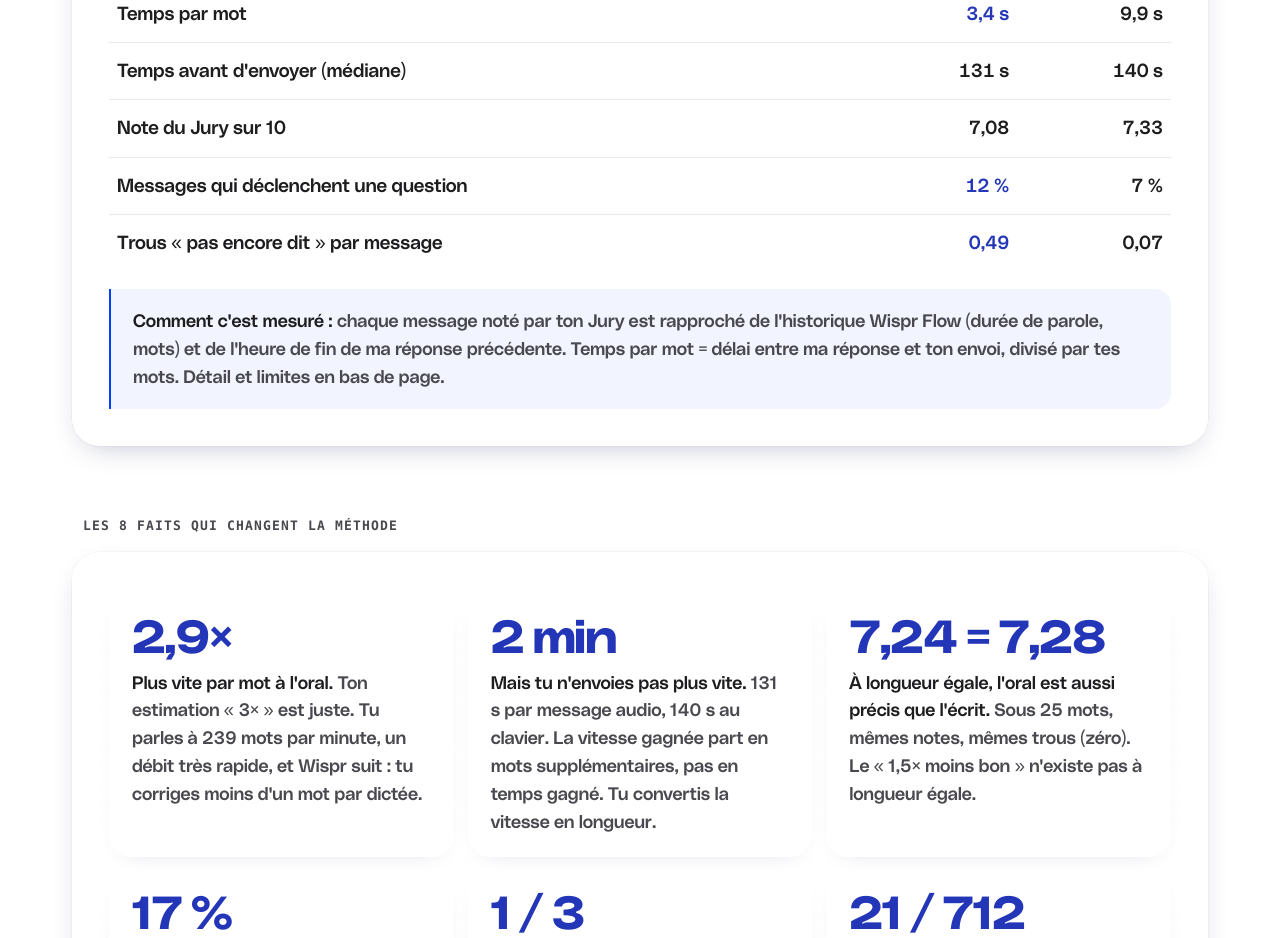
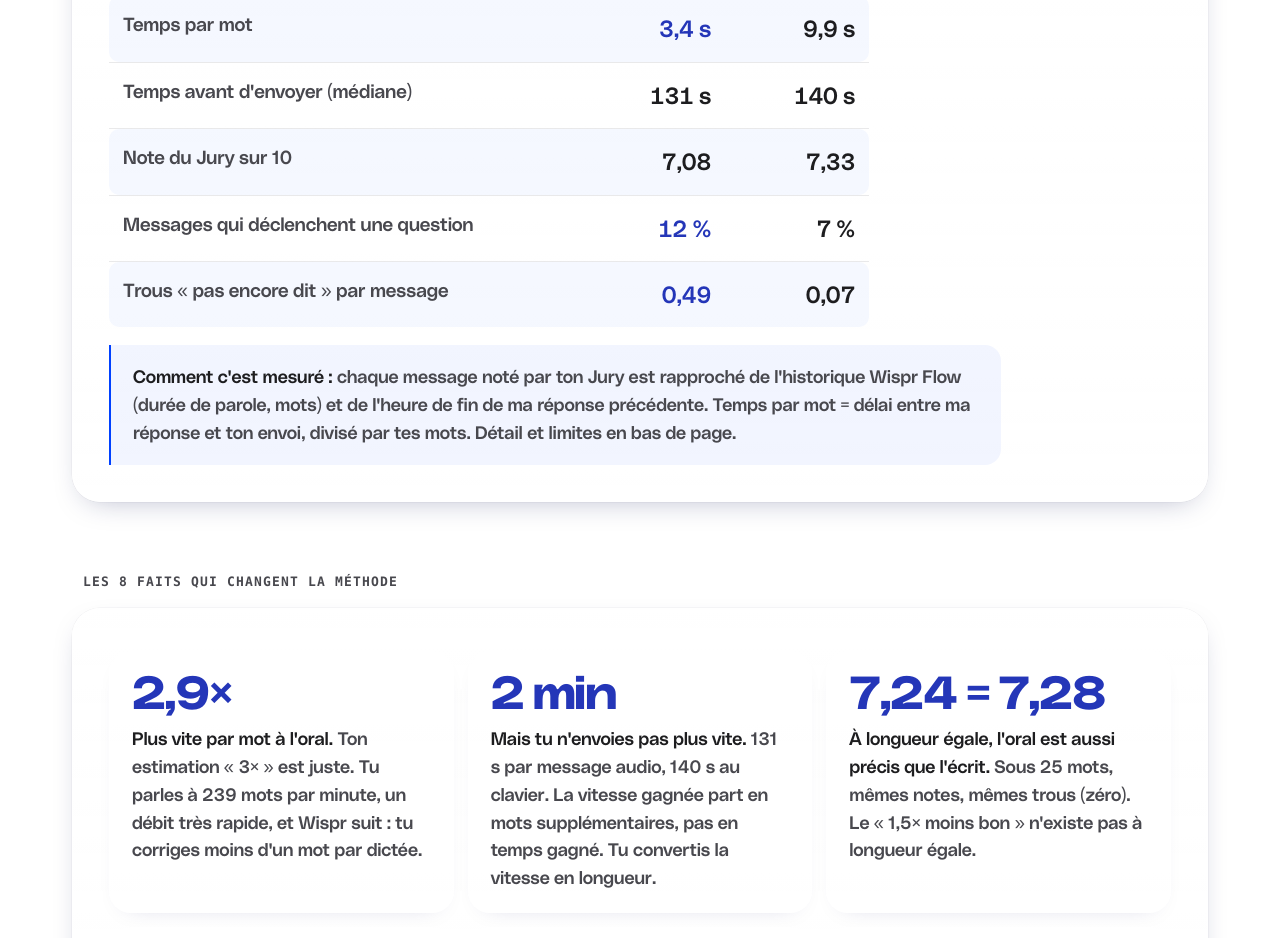
Before and after one commit to damienrsl/guide-dictee-claude, a plain HTML site: page index.html in a window 1280 px wide. Shown: the part 1016-1954 px from the top of the page. Drawn offline with Linux system fonts and the light colour scheme.

Commit message:
Lisibilité : tableau resserré, 72 caractères par ligne, verre plus opaque
Co-Authored-By: Claude Fable 5.1 <noreply@anthropic.com>

```diff
--- a/index.html
+++ b/index.html
@@ -80,12 +80,13 @@ body.aura .franc{padding:18px 22px!important;margin-top:18px!important}
 body.aura .pied{font-size:14px!important}
 /* grilles : une carte par idée, pleine largeur */
 .grille{display:grid;grid-template-columns:repeat(auto-fit,minmax(min(100%,300px),1fr));gap:14px;margin-top:6px}
-.grille>.spec,.grille>.chiffre,.grille>.modele{border-top:0!important;padding:20px 22px!important;margin:0!important;background:rgba(255,255,255,.62);border:1px solid rgba(255,255,255,.95);border-radius:var(--r-l);box-shadow:0 8px 24px -18px rgba(12,20,98,.25);transition:transform .35s var(--ressort),box-shadow .35s}
+.grille>*{border-top:0!important;padding:20px 22px!important;margin:0!important;background:rgba(255,255,255,.62);border:1px solid rgba(255,255,255,.95);border-radius:var(--r-l);box-shadow:0 8px 24px -18px rgba(12,20,98,.25);transition:transform .35s var(--ressort),box-shadow .35s}
 .grille>*:hover{transform:translateY(-2px);box-shadow:0 18px 34px -18px rgba(12,20,98,.35)}
 .grille>.chiffre{display:block}
 .grille>.chiffre .gros{display:block;white-space:nowrap;font-size:clamp(34px,3.6vw,56px)!important;min-width:0!important;margin-bottom:10px;line-height:.95}
 .grille>.chiffre .barre{margin-top:14px}
 .grille>.modele{margin:0!important}
+.grille>*:first-of-type{padding-top:20px!important}
 .grille+.franc{grid-column:1/-1}
 /* boutons de jeu plus gros, tapables */
 body.aura .puce{font-size:1rem!important;padding:12px 18px!important;border-radius:16px!important;line-height:1.35}
@@ -95,6 +96,28 @@ body.aura .objectif .v{font-size:1.1rem!important}
 /* chaque fait = une carte, chaque jeu = large */
 @media(min-width:900px){body.aura section.large .carte{padding:40px 48px!important}}
 @media(prefers-reduced-motion:reduce){.grille>*{transition:none}}
+/* aucun texte de carte sous 1rem, quelle que soit la classe propre à la page */
+body.aura .carte p,body.aura .carte li,body.aura .verre p,body.aura .verre li{font-size:max(1rem,1em)!important}
+body.aura .carte h3,body.aura .verre h3{font-size:max(1.15rem,1em)!important}
+/* CRITÈRES DE LISIBILITÉ (14/11, capture du tableau) :
+   1. une ligne de texte ne dépasse pas 72 caractères ; 2. un chiffre n'est jamais à plus de 600 px de son libellé ;
+   3. les chiffres sont plus gros que le texte ; 4. le verre est assez opaque pour que le bleu du fond ne gêne pas. */
+body.aura .carte>p,body.aura .carte>h2,body.aura .franc,body.aura .hero p,body.aura .spec p,body.aura .spec ul,body.aura .chiffre p,body.aura .dictee,body.aura .modele,body.aura .bilan,body.aura .formule{max-width:72ch}
+body.aura .verre{background:linear-gradient(180deg,rgba(255,255,255,.93),rgba(255,255,255,.84))!important}
+body.aura .grille>*{background:rgba(255,255,255,.78)!important}
+body.aura table{max-width:760px!important;width:100%}
+body.aura td:not(:first-child){font-size:1.3rem!important;font-weight:600;letter-spacing:-.01em;width:120px}
+body.aura td:first-child{color:var(--texte-2)}
+body.aura tr:nth-child(even) td{background:rgba(40,95,255,.045)}
+body.aura td{padding:14px 12px!important}
+body.aura th{padding:8px 12px 10px!important}
+body.aura td:first-child,body.aura th:first-child{padding-left:14px!important;border-radius:10px 0 0 10px}
+body.aura td:last-child,body.aura th:last-child{padding-right:14px!important;border-radius:0 10px 10px 0}
+body.aura .objectif{max-width:760px}
+/* listes de cartes avec photo (guides) : 2 colonnes sur Mac */
+.grille-2{display:grid;grid-template-columns:1fr;gap:16px}
+@media(min-width:900px){.grille-2{grid-template-columns:1fr 1fr}}
+.grille-2>*{margin:0!important}
 
 main{max-width:640px;margin:0 auto;position:relative;z-index:1;padding:0 16px 60px}
 .hero{padding:60px 4px 26px;position:relative}
```
